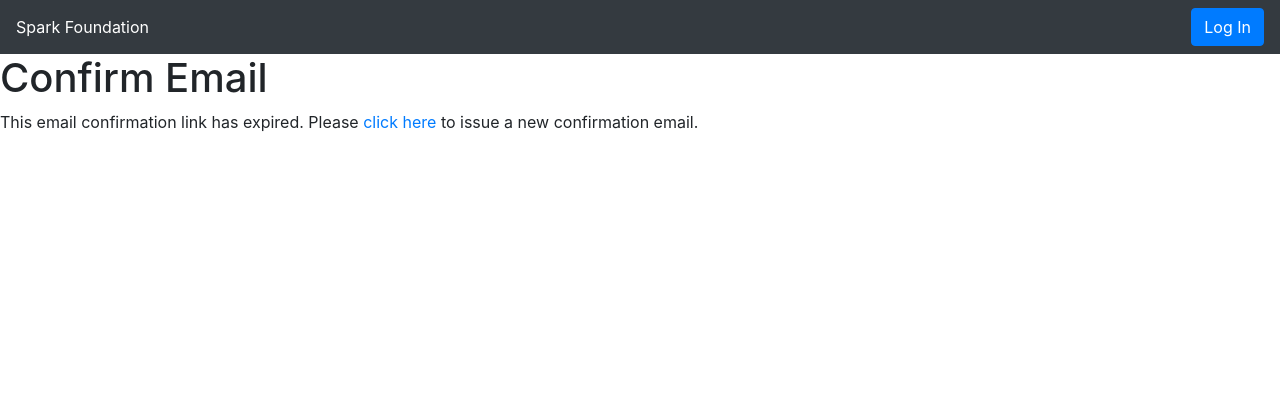
After one commit to fernanda-olvera/spark-foundation, a Django app: a page that uses todo_list/templates/base.html in a window 1280 px wide. The commit adds this page. Shown: the top 420 px of the page. Run offline with Django 3.2, Linux system fonts and the light colour scheme; some libraries are stand-ins or nearby versions.

Commit message:
Added verification email

```diff
--- a/mysite/settings.py
+++ b/mysite/settings.py
@@ -167,3 +167,7 @@ AUTHENTICATION_BACKENDS = (
 )
 
 SITE_ID = 1
+
+ACCOUNT_EMAIL_REQUIRED = True
+ACCOUNT_EMAIL_VERIFICATION = True
+ACCOUNT_LOGIN_ON_EMAIL_CONFIRMATION = True
--- a/mysite/urls.py
+++ b/mysite/urls.py
@@ -20,6 +20,6 @@ from django.views.generic.base import TemplateView
 urlpatterns = [
     path('', include('todo_list.urls')),
     path('', include('django.contrib.auth.urls')),
-    path('', include('allauth.urls')),
+    path('accounts/', include('allauth.urls')),
     path('admin/', admin.site.urls),
 ]
--- /dev/null
+++ b/todo_list/templates/account/email_confirm.html
@@ -0,0 +1,15 @@
+{% extends 'base.html' %}
+{% load account socialaccount %}
+{% block content %}
+<h1>Confirm Email</h1>
+{% if confirmation %}
+<p>Please confirm that <strong>{{confirmation.email_address.email}}</strong> is a valid address for <strong>{{confirmation.email_address.user}}</strong>.</p>
+<form method="post">
+    <button class="btn btn-primary" type="submit">Confirm</button>
+</form>
+{% else %}
+<p>This email confirmation link has expired. Please <a href="{% url 'account_email' %}">click here</a> to issue a new confirmation email.</p>
+
+{% endif %}
+
+{% endblock content %}
--- a/todo_list/templates/base.html
+++ b/todo_list/templates/base.html
@@ -1,4 +1,5 @@
 {% load static %}
+{% load socialaccount %}
 <!DOCTYPE html>
 <html lang="en">
 <head>
@@ -21,8 +22,8 @@
             <p>Welcome {{ user.username }}!</p>
             <a href="{% url 'logout' %}" class="btn btn-danger">Log Out</a>
         {% else %}
-            <a href="{% url 'login' %}" class="btn btn-dark">Log In</a>
-            <a href="{% url 'signup' %}" class="btn btn-primary">Sign Up</a>
+            <a href="{% provider_login_url 'github' %}" class="btn btn-primary">Log In</a>
+            {% comment %} <a href="{% url 'signup' %}" class="btn btn-primary">Sign Up</a> {% endcomment %}
         {% endif %}
         </div>
     </nav>
```
Also changed, not shown: todo_list/templates/account/verification_sent.html (added, +8 -0 lines).
